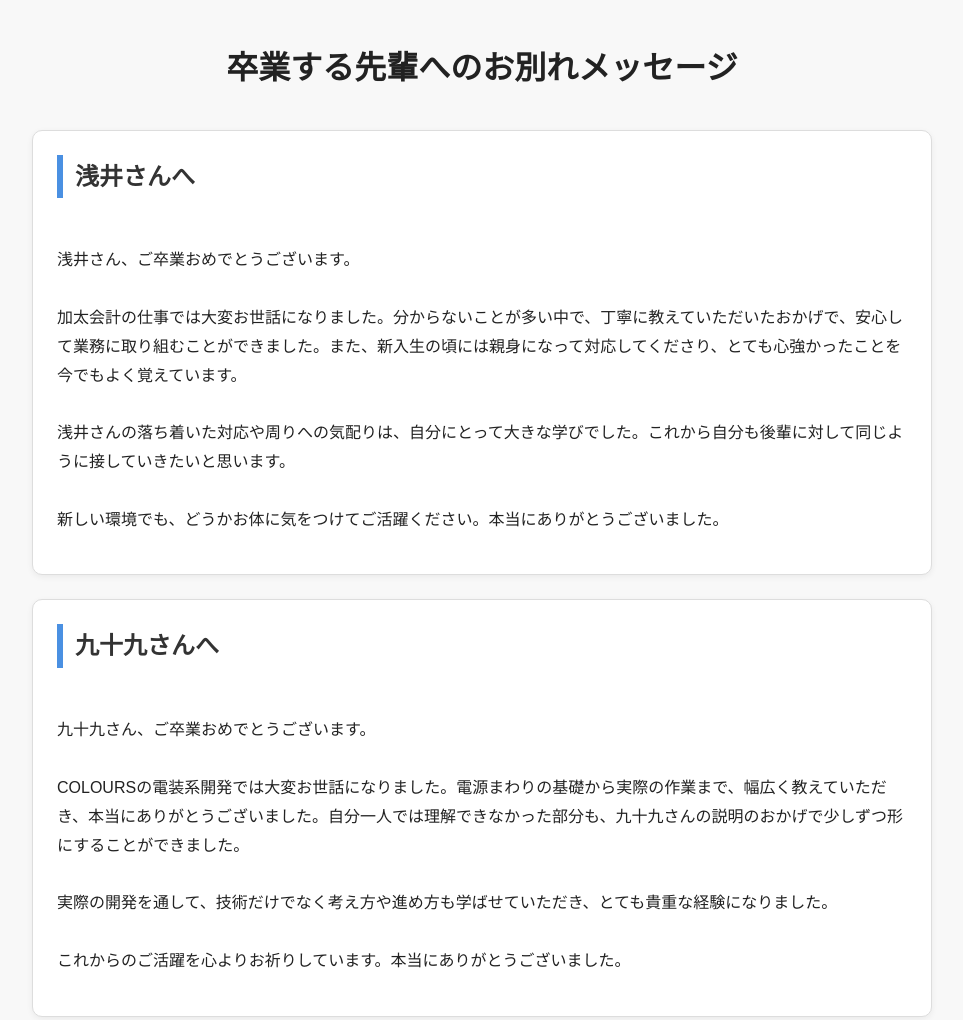
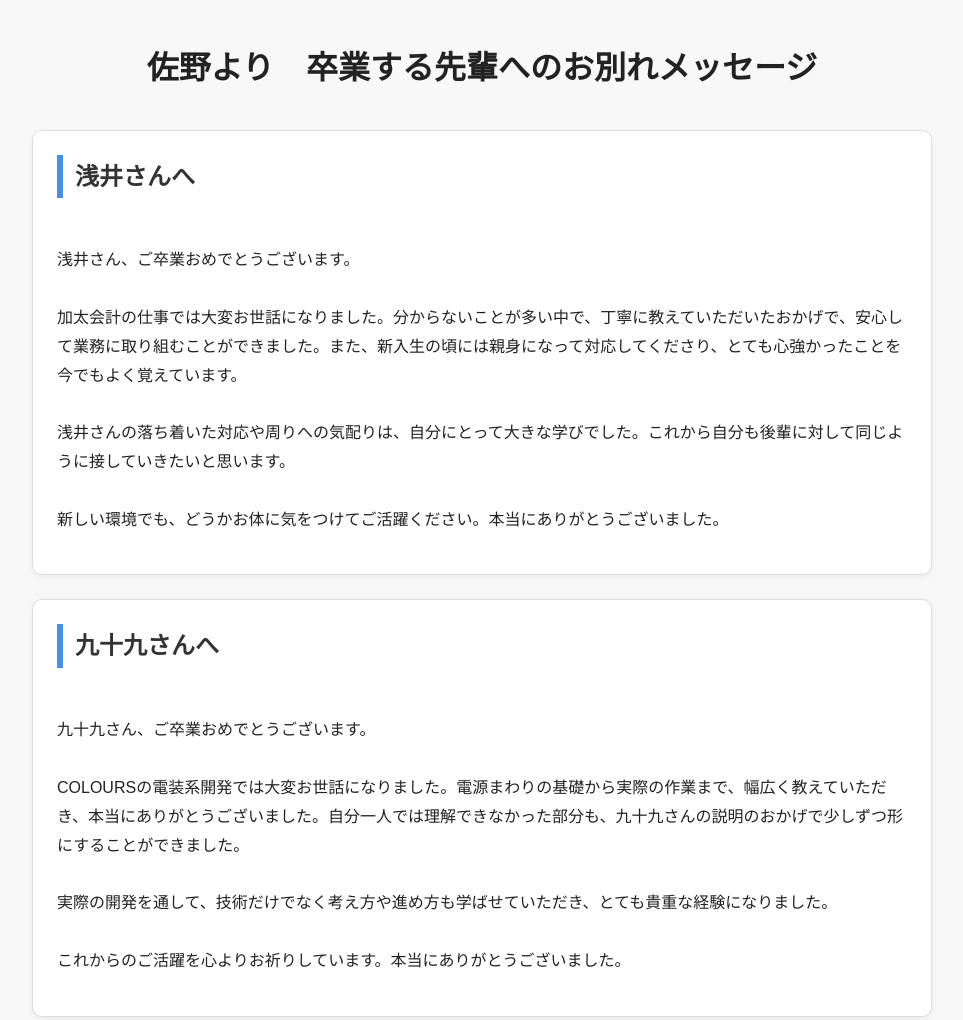
Before and after one commit to SSSRC/COLOURS_ground_station_app_for_Akatsuki, an Electron app: page index.html in a window 1280 px wide. Shown: the top 1020 px of the page, without its empty margins (158-1121 px from the left). Drawn offline with Linux system fonts and the light colour scheme.

Commit message:
Update index.html

```diff
--- a/index.html
+++ b/index.html
@@ -62,7 +62,7 @@
 </head>
 <body>
     <div class="container">
-        <h1>卒業する先輩へのお別れメッセージ</h1>
+        <h1>佐野より　卒業する先輩へのお別れメッセージ</h1>
 
         <div class="message-box">
             <h2>浅井さんへ</h2>
```
